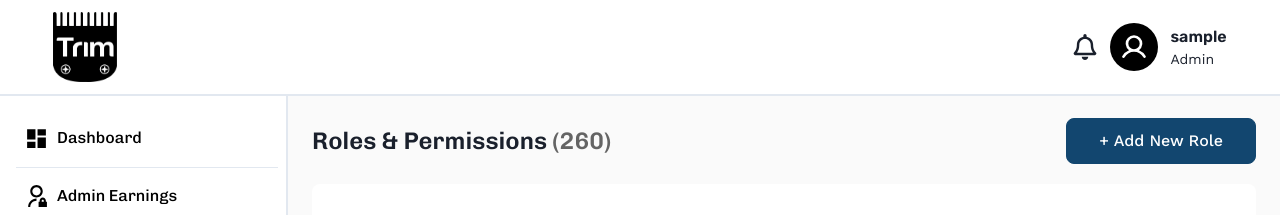
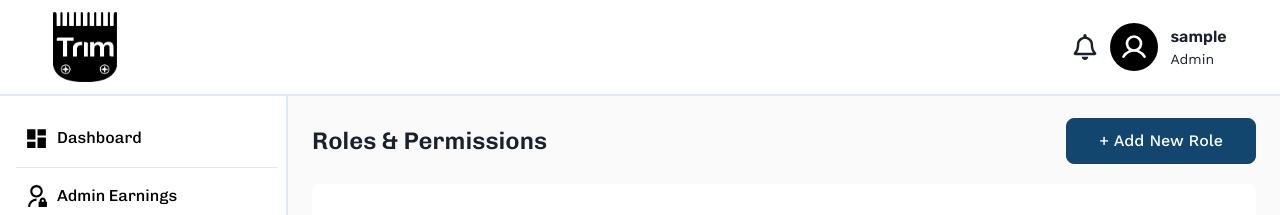
Before and after one commit to sigitechofficial/trim-admin-vite, a React (Vite) app: page /roles in a window 1280 px wide. Shown: the top 215 px of the page. Built offline with nearby package versions, Linux system fonts and the light colour scheme; sample sign-in values are in the browser's storage; a web font is replaced by a local one.

Commit message:
lastpc push

```diff
--- a/src/pages/roles/RoleManagement.jsx
+++ b/src/pages/roles/RoleManagement.jsx
@@ -24,6 +24,7 @@ export default function RoleManagement() {
   const closeModal = () => {
     setModal(false);
   };
+
   const columns = [
     {
       name: "Sr",
@@ -51,13 +52,15 @@ export default function RoleManagement() {
       minWidth: "160px",
     },
   ];
+
   return (
     <Layout
       content={
         <div className="space-y-5">
           <div className="w-full flex justify-between items-center">
             <h2 className="text-xl lg:text-2xl font-chivo font-semibold">
-              Roles & Permissions <span className="text-labelColor">(260)</span>
+              Roles & Permissions
+              {/* <span className="text-labelColor">(260)</span> */}
             </h2>
             <button
               className="text-white bg-theme font-workSans font-medium border border-theme rounded-lg px-8 py-2.5 hover:bg-transparent
@@ -165,7 +168,6 @@ export default function RoleManagement() {
                         </td>
                       </tr>
 
-
                       <tr className="">
                         <td className="text-labelColor font-workSans font-medium">
                           Bookings
@@ -183,7 +185,6 @@ export default function RoleManagement() {
                           <Checkbox border={"#00000099"} />
                         </td>
                       </tr>
-
 
                       <tr className="">
                         <td className="text-labelColor font-workSans font-medium">
@@ -203,7 +204,6 @@ export default function RoleManagement() {
                         </td>
                       </tr>
 
-
                       <tr className="">
                         <td className="text-labelColor font-workSans font-medium">
                           Earning Management
@@ -221,7 +221,6 @@ export default function RoleManagement() {
                           <Checkbox border={"#00000099"} />
                         </td>
                       </tr>
-
 
                       <tr className="">
                         <td className="text-labelColor font-workSans font-medium">
@@ -241,7 +240,6 @@ export default function RoleManagement() {
                         </td>
                       </tr>
 
-
                       <tr className="">
                         <td className="text-labelColor font-workSans font-medium">
                           All Subscription
@@ -259,7 +257,6 @@ export default function RoleManagement() {
                           <Checkbox border={"#00000099"} />
                         </td>
                       </tr>
-
 
                       <tr className="">
                         <td className="text-labelColor font-workSans font-medium">
```
Also changed, not shown: src/pages/earnings/EarningManagement.jsx (line endings or trailing spaces).
